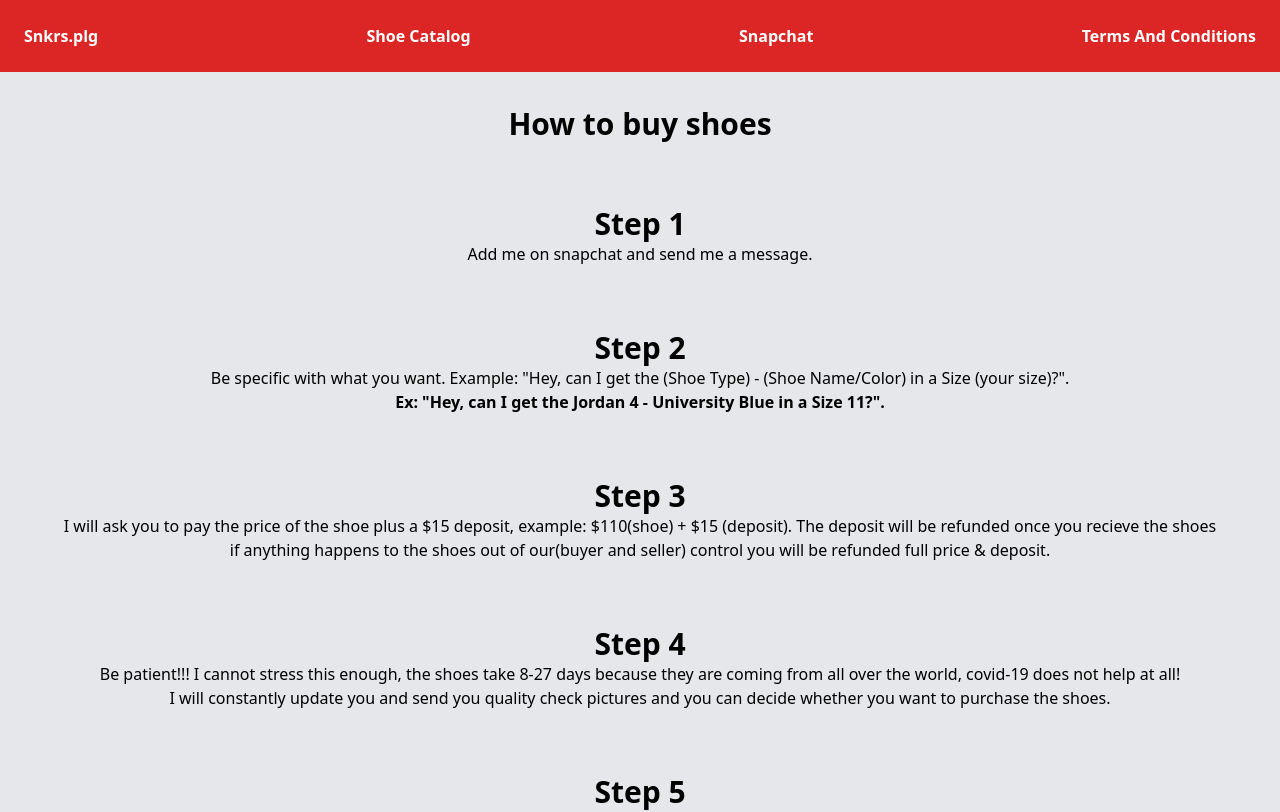
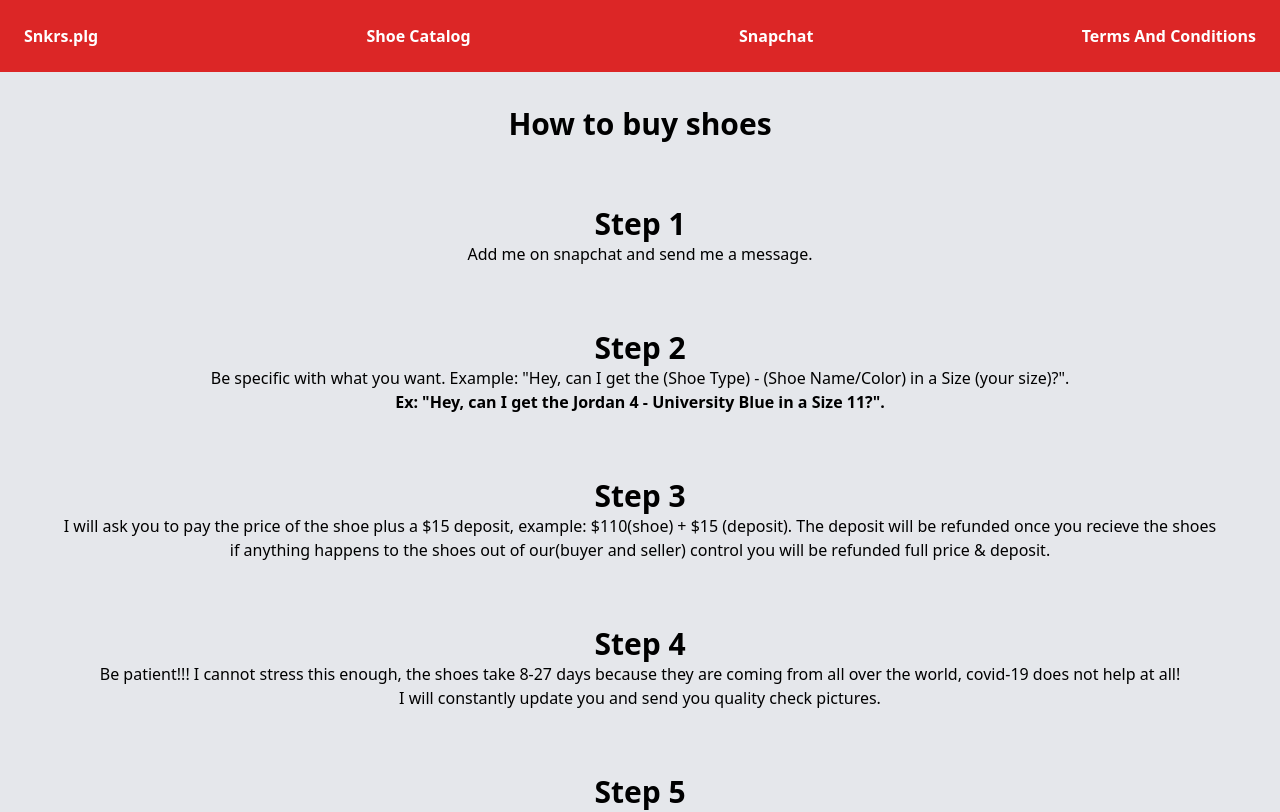
Before and after one commit to cherabear4/snkrplg, a Next.js app: page /BuyShoes in a window 1280 px wide. Shown: the top 812 px of the page. Built offline with nearby package versions, Linux system fonts and the light colour scheme.

Commit message:
wdadwadwas

```diff
--- a/pages/BuyShoes.js
+++ b/pages/BuyShoes.js
@@ -36,7 +36,7 @@ export default function BuyShoes(){
                     <h1 className='text-3xl font-bold text-center'>Step 4</h1>
                     <h1 className='text-1xl text-center'>
                         Be patient!!! I cannot stress this enough, the shoes take 8-27 days because they are coming from all over the world, covid-19 does not help at all!<br/>
-                        I will constantly update you and send you quality check pictures and you can decide whether you want to purchase the shoes.
+                        I will constantly update you and send you quality check pictures.
                     </h1>
                 </div>
                 <div className='p-8'>
```
